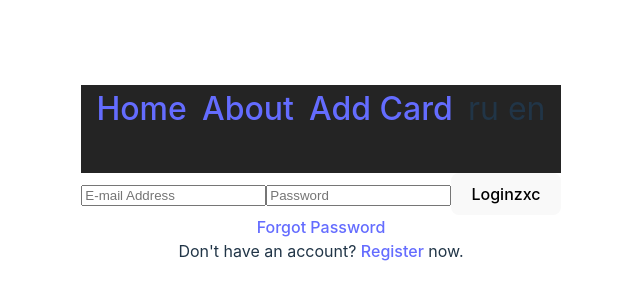
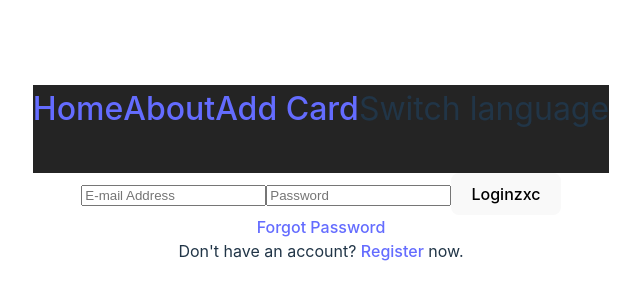
Before and after one commit to mordobiv/graphiql-app, a React (Vite) app: page / in a window 1280 px wide. Shown: the part 226-526 px from the top of the page, without its empty margins (319-959 px from the left). Built offline with nearby package versions, Linux system fonts and the light colour scheme; no server answers.

Commit message:
feat: change switch language functionality

```diff
--- a/src/assets/localization.ts
+++ b/src/assets/localization.ts
@@ -3,6 +3,10 @@ const translations = {
     ru: "Войти",
     en: "Loginzxc",
   },
+  switchLanguage: {
+    en: "Switch language",
+    ru: "Переключить язык",
+  }
 };
 
 export default translations;
--- a/src/components/Header/Language.tsx
+++ b/src/components/Header/Language.tsx
@@ -1,3 +1,4 @@
+import { getLocalizedText } from "../../services/localization-service";
 import { useAppDispatch } from "../../store/hooks"
 import { switchLanguage } from "../../store/language";
 
@@ -6,8 +7,7 @@ export default function LanguageSelection() {
 
   return (
     <div>
-      <span onClick={() => dispatch(switchLanguage())}>ru </span>
-      <span onClick={() => dispatch(switchLanguage())}>en</span>
+      <span onClick={() => dispatch(switchLanguage())}>{getLocalizedText('switchLanguage')}</span>
     </div>
   )
 }
```
